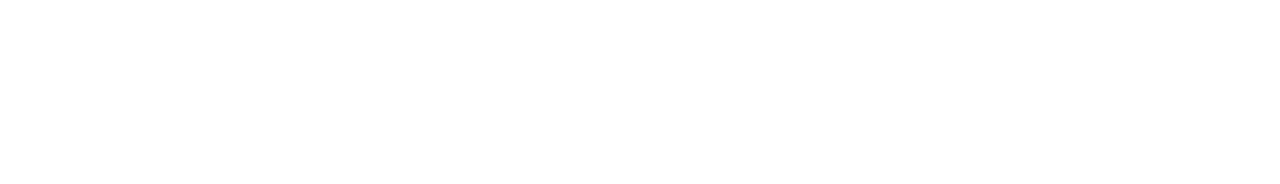
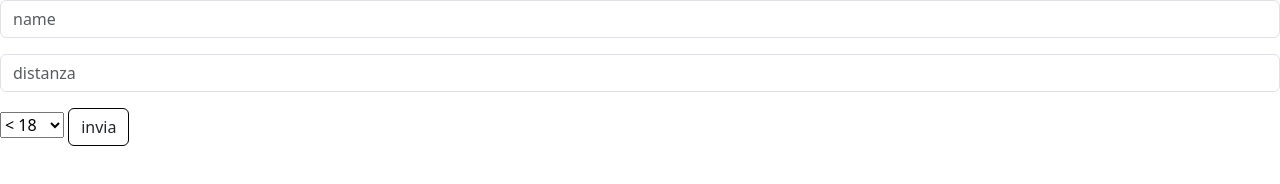
Before and after one commit to chiara1911/js-biglietto-treno-form, a plain HTML site: page index.html in a window 1280 px wide. Drawn offline with nearby package versions, Linux system fonts and the light colour scheme.

Commit message:
add const in js and input in html

```diff
--- a/index.html
+++ b/index.html
@@ -3,9 +3,29 @@
 <head>
     <meta charset="UTF-8">
     <meta name="viewport" content="width=device-width, initial-scale=1.0">
+    <link href="https://cdn.jsdelivr.net/npm/bootstrap@5.3.2/dist/css/bootstrap.min.css" rel="stylesheet" integrity="sha384-T3c6CoIi6uLrA9TneNEoa7RxnatzjcDSCmG1MXxSR1GAsXEV/Dwwykc2MPK8M2HN" crossorigin="anonymous">
+    <link rel="stylesheet" href="css/style.css">
     <title>Biglietto del Treno</title>
 </head>
 <body>
+    <div class="mb-3" id="nome">
 
+        <input type="text" class="form-control" placeholder="name" aria-label="name" aria-describedby="basic-addon1">
+      </div>
+      <div class="mb-3" id="distanza">
+
+        <input type="text" class="form-control" placeholder="distanza" aria-label="distanza" aria-describedby="basic-addon1">
+      </div>
+      <div class=" mb-3">
+
+        <select name="age" id="age">
+            <option value=""> < 18 </option>
+            <option value=""> 19-65 </option>
+            <option value=""> 66 > </option>
+        </select>
+      <button class="btn border-black">invia</button>
+
+
+    <script type="text/javascript" src="js/script.js"></script>
 </body>
 </html>
--- a/js/script.js
+++ b/js/script.js
@@ -0,0 +1,18 @@
+
+// dati necessari per calcolo
+
+// km = 0.21;
+
+// sconto 20% minorenni;
+// sconto 40% over 65;
+//let = quanti anni hai;
+// let= quanti km vuoi fare?
+
+const tariffaKm = 0.21;
+
+const discount18 = 0.2;
+const discount65 = 0.4;
+
+console.log(tariffaKm);
+console.log(discount18);
+console.log(discount65);
```
